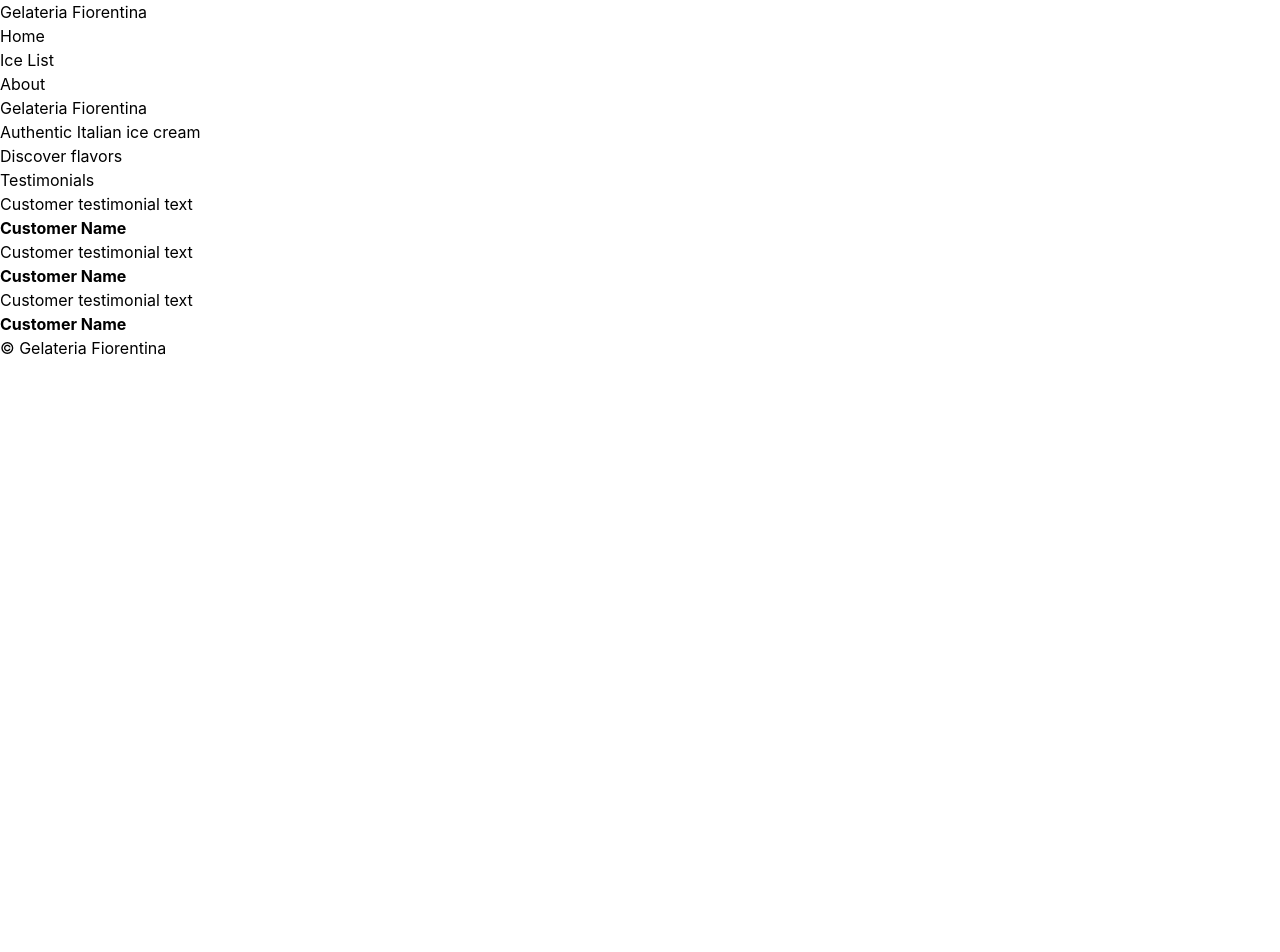
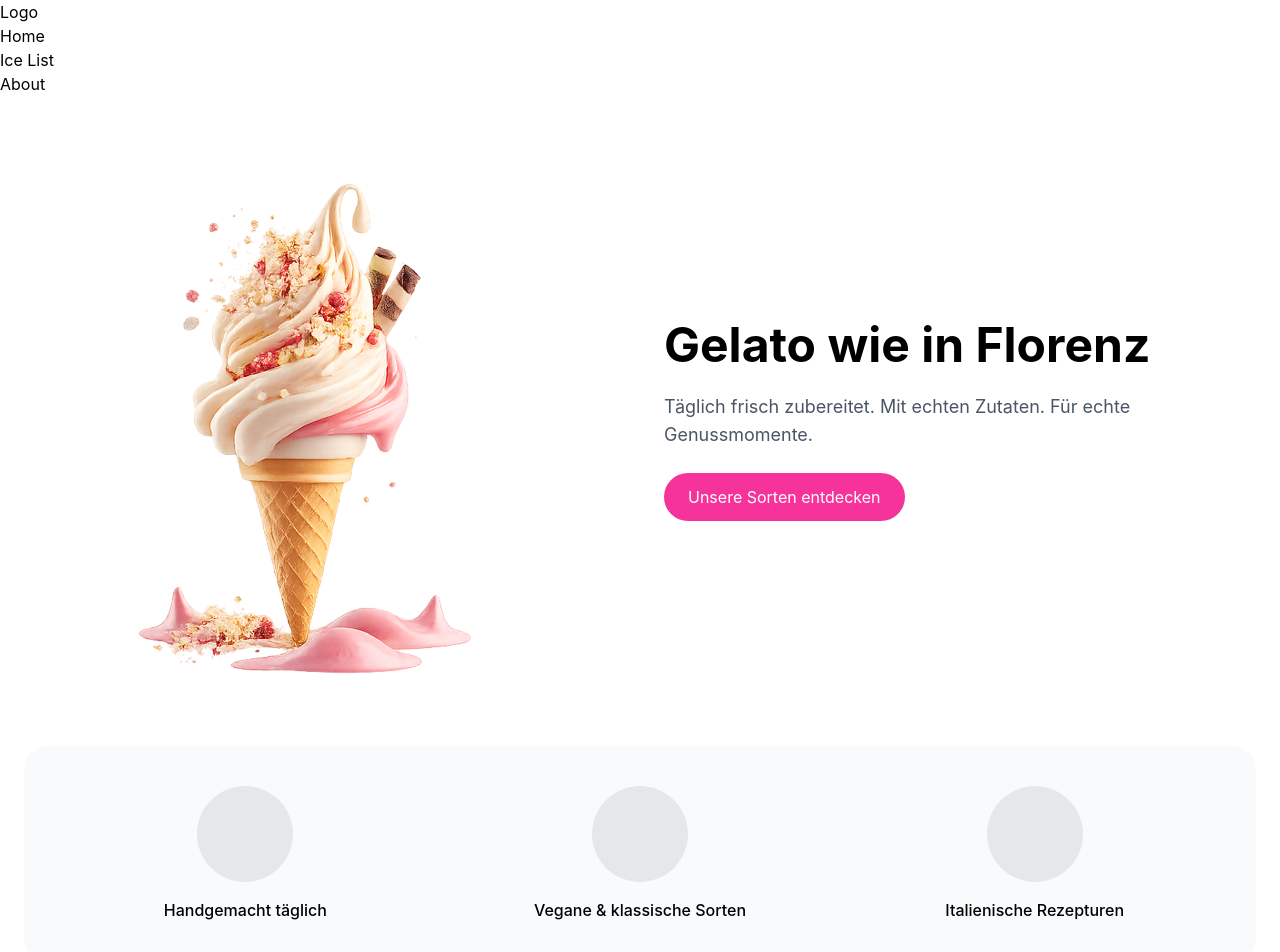
Before and after one commit to katiwolf95-design/404-brain-freeze, a React (Vite) app: page / in a window 1280 px wide. Shown: the top 952 px of the page. Before the commit the page ends 800 px from the top, so only its background shows below. Built offline with nearby package versions, Linux system fonts and the light colour scheme.

Commit message:
Add Hero section components and integrate Google Fonts (in progress)

```diff
--- a/index.html
+++ b/index.html
@@ -3,6 +3,12 @@
   <head>
     <meta charset="UTF-8" />
     <link rel="icon" type="image/svg+xml" href="/vite.svg" />
+    <!-- GOOGLE FONTS -->
+    <link
+      href="https://fonts.googleapis.com/css2?family=Playfair+Display:wght@400;600;700&family=Poppins:wght@300;400;500;600&display=swap"
+      rel="stylesheet"
+    />
+
     <meta name="viewport" content="width=device-width, initial-scale=1.0" />
     <title>gelateria-fiorentina</title>
   </head>
--- a/src/ components/hero/Hero.jsx
+++ b/src/ components/hero/Hero.jsx
@@ -1,9 +1,11 @@
-function Hero({ title, subtitle, ctaText }) {
+import HeroContent from "./HeroContent";
+import HeroFeatures from "./HeroFeatures";
+
+function Hero() {
   return (
-    <section>
-      <h1>{title || "Hero Title"}</h1>
-      <p>{subtitle || "Hero subtitle text"}</p>
-      {ctaText && <button>{ctaText}</button>}
+    <section className="max-w-7xl mx-auto px-6 py-16">
+      <HeroContent />
+      <HeroFeatures />
     </section>
   );
 }
--- /dev/null
+++ b/src/ components/hero/HeroContent.jsx
@@ -0,0 +1,35 @@
+import heroIce from "../../assets/images/hero-ice.png";
+
+function HeroContent() {
+  return (
+    <div className="grid md:grid-cols-2 items-center gap-12">
+
+      {/* LEFT - IMAGE */}
+      <div className="flex justify-center">
+        <img
+          src={heroIce}
+          alt="Ice Cream"
+          className="w-80 md:w-96"
+        />
+      </div>
+
+      {/* RIGHT - TEXT */}
+      <div className="space-y-6">
+        <h1 className="text-4xl md:text-5xl font-bold">
+          Gelato wie in Florenz
+        </h1>
+
+        <p className="text-gray-600 text-lg">
+          Täglich frisch zubereitet. Mit echten Zutaten.
+          Für echte Genussmomente.
+        </p>
+
+        <button className="bg-pink-500 text-white px-6 py-3 rounded-full hover:bg-pink-600 transition">
+          Unsere Sorten entdecken
+        </button>
+      </div>
+    </div>
+  );
+}
+
+export default HeroContent;
--- /dev/null
+++ b/src/ components/hero/HeroFeatures.jsx
@@ -0,0 +1,24 @@
+function HeroFeatures() {
+  return (
+    <div className="mt-16 bg-gray-50 rounded-3xl p-10 grid md:grid-cols-3 gap-8 text-center">
+
+      <div className="space-y-4">
+        <div className="w-24 h-24 mx-auto bg-gray-200 rounded-full"></div>
+        <p className="font-medium">Handgemacht täglich</p>
+      </div>
+
+      <div className="space-y-4">
+        <div className="w-24 h-24 mx-auto bg-gray-200 rounded-full"></div>
+        <p className="font-medium">Vegane & klassische Sorten</p>
+      </div>
+
+      <div className="space-y-4">
+        <div className="w-24 h-24 mx-auto bg-gray-200 rounded-full"></div>
+        <p className="font-medium">Italienische Rezepturen</p>
+      </div>
+
+    </div>
+  );
+}
+
+export default HeroFeatures;
--- /dev/null
+++ b/src/ components/hero/HeroImages.jsx
@@ -0,0 +1,10 @@
+import heroIce from "../../assets/images/hero-ice.png";
+
+function HeroImage() {
+    return (
+        <div>
+            <img src={heroIce} alt="Hero Ice Cream" />
+        </div>
+    );
+}
+export default HeroImage;
--- a/src/ components/layout/Header.jsx
+++ b/src/ components/layout/Header.jsx
@@ -1,9 +1,10 @@
 import Navigation from "./Navigation";
+import Logo from "./Logo";
 
 function Header() {
   return (
     <header>
-      <h1>Gelateria Fiorentina</h1>
+      <Logo />
       <Navigation />
     </header>
   );
--- /dev/null
+++ b/src/ components/layout/Logo.jsx
@@ -0,0 +1,10 @@
+
+function Logo() {
+  return (
+      <div className="flex items-center">
+          <p>Logo</p>
+    </div>
+  );
+}
+
+export default Logo;
--- a/src/App.jsx
+++ b/src/App.jsx
@@ -1,5 +1,3 @@
-import './App.css'
-
 import AppRouter from './router/AppRouter';
 import Header from './ components/layout/Header';
 import Footer from './ components/layout/Footer';
--- a/src/main.jsx
+++ b/src/main.jsx
@@ -2,6 +2,7 @@ import { StrictMode } from 'react'
 import { createRoot } from 'react-dom/client'
 import App from './App.jsx'
 import { BrowserRouter } from 'react-router-dom'
+import './index.css'
 
 createRoot(document.getElementById('root')).render(
   <BrowserRouter>
--- /dev/null
+++ b/tailwind.config.js
@@ -0,0 +1,13 @@
+/** @type {import('tailwindcss').Config} */
+export default {
+  content: ["./index.html", "./src/**/*.{js,ts,jsx,tsx,css}"],
+  theme: {
+    extend: {
+      fontFamily: {
+        headline: ["Playfair Display", "serif"],
+        body: ["Poppins", "sans-serif"],
+      },
+    },
+  },
+  plugins: [],
+};
```
Also changed, not shown: src/assets/images/hero-ice.png (added), src/index.css (renamed from src/App.css).
